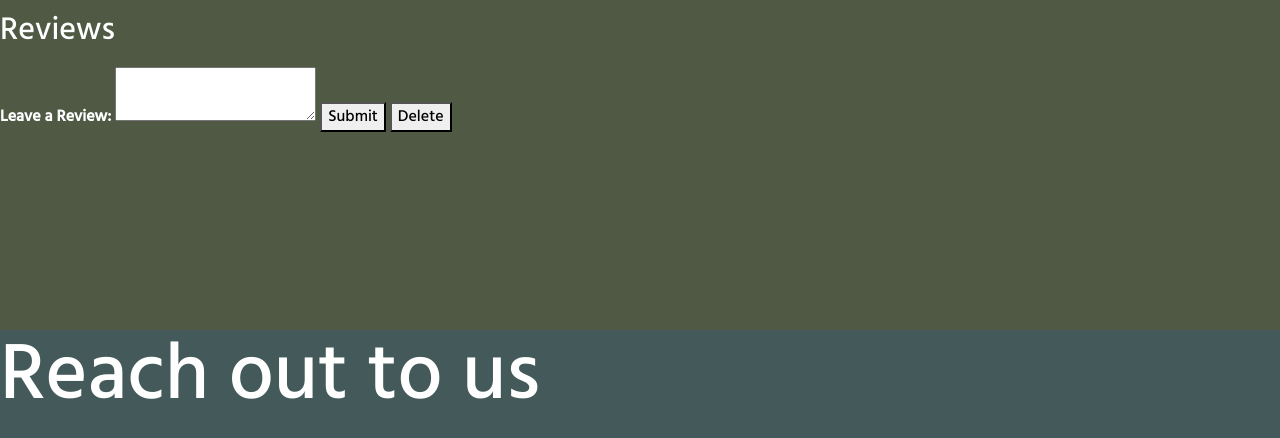
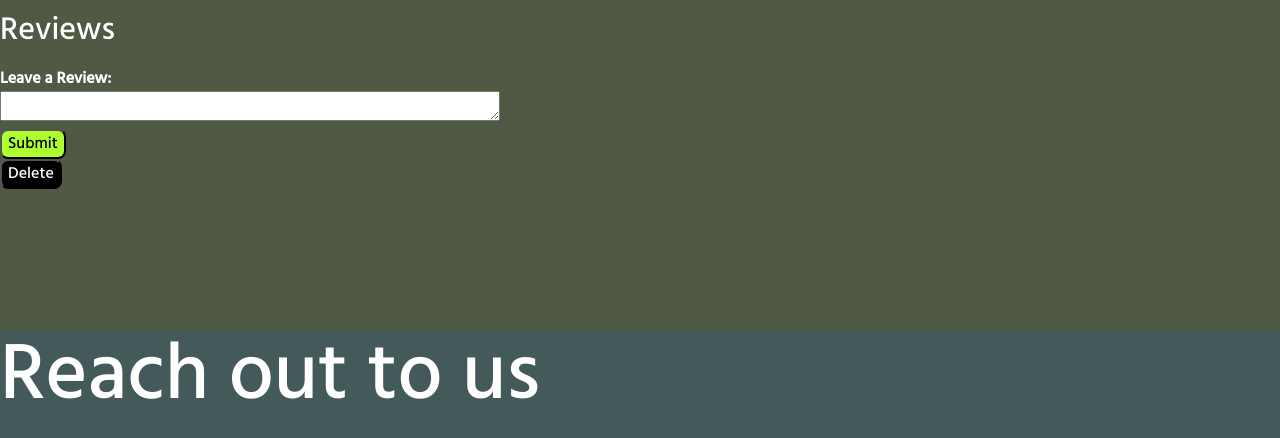
Before and after one commit to jerrysuits/Phase-1-project, a plain HTML site: page index.html in a window 1280 px wide. Shown: the part 1410-1848 px from the top of the page. Drawn offline with nearby package versions, Linux system fonts and the light colour scheme.

Commit message:
styled review box and buttons

```diff
--- a/index.html
+++ b/index.html
@@ -64,10 +64,10 @@
                <h2>Reviews</h2>
                <ul id="reviews-list"></ul>
                <form>
-                    <label for="reviews">Leave a Review:</label>
-                    <textarea id="reviews" name="reviews"></textarea>
-                    <button id="submit-btn" type="button">Submit</button>
-                    <button id="delete-btn" type="button">Delete</button>
+                    <label for="reviews">Leave a Review:</label><br>
+                    <textarea id="reviews" name="reviews"></textarea><br>
+                    <button id="submit-btn" type="button">Submit</button><br>
+                    <button id="delete-btn" type="button">Delete</button><br>
                </form>
 
 
--- a/styles.css
+++ b/styles.css
@@ -54,3 +54,21 @@ h1{
      background-color: #445959;
      height: 500px;
 }
+
+#submit-btn{
+     background-color: greenyellow;
+     color: black;
+     border-radius: 8px;
+}
+
+#delete-btn{
+     background-color: black;
+     border-radius: 8px;
+     color: white;
+}
+
+#reviews{
+     text-align: center;
+     width: 500px;
+     height: 30px;
+}
```
